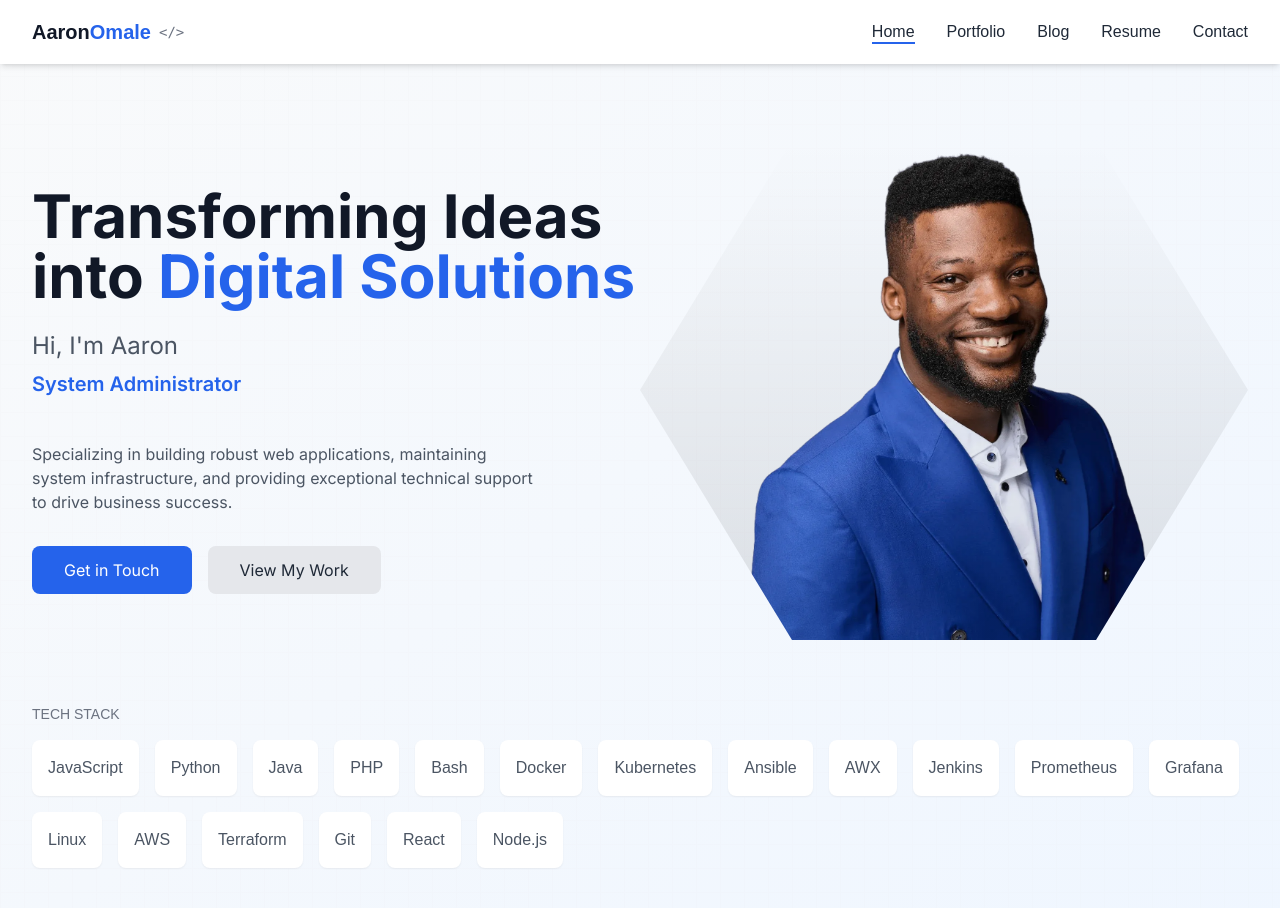
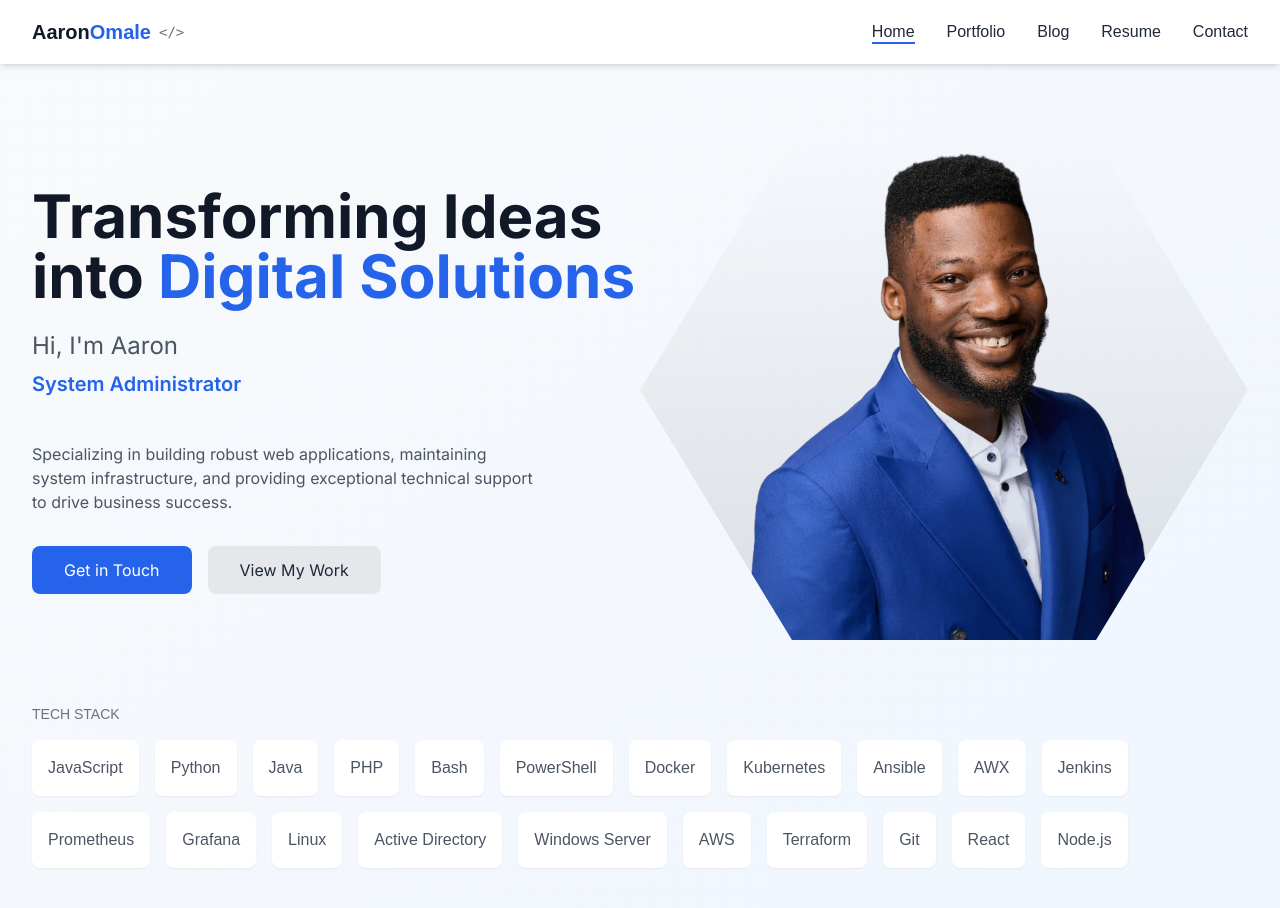
Before and after one commit to Aaronarphaxad/myportfolio, a Next.js app: page / in a window 1280 px wide. Shown: the top 908 px of the page. Built offline with nearby package versions, Linux system fonts and the light colour scheme.

Commit message:
update resume

```diff
--- a/src/components/Hero.js
+++ b/src/components/Hero.js
@@ -159,6 +159,9 @@ export default function Hero() {
               <div className="bg-white p-4 rounded-lg shadow-sm hover:shadow-md transition-shadow duration-300">
                 <span className="text-gray-600">Bash</span>
               </div>
+              <div className="bg-white p-4 rounded-lg shadow-sm hover:shadow-md transition-shadow duration-300">
+                <span className="text-gray-600">PowerShell</span>
+              </div>
 
               {/* DevOps Tools */}
               <div className="bg-white p-4 rounded-lg shadow-sm hover:shadow-md transition-shadow duration-300">
@@ -187,6 +190,12 @@ export default function Hero() {
               <div className="bg-white p-4 rounded-lg shadow-sm hover:shadow-md transition-shadow duration-300">
                 <span className="text-gray-600">Linux</span>
               </div>
+              <div className="bg-white p-4 rounded-lg shadow-sm hover:shadow-md transition-shadow duration-300">
+                <span className="text-gray-600">Active Directory</span>
+              </div>
+              <div className="bg-white p-4 rounded-lg shadow-sm hover:shadow-md transition-shadow duration-300">
+                <span className="text-gray-600">Windows Server</span>
+              </div>
 
               {/* Cloud & Infrastructure */}
               <div className="bg-white p-4 rounded-lg shadow-sm hover:shadow-md transition-shadow duration-300">
```
Also changed, not shown: 1 other file (tests, documents, lock files or other folders).
